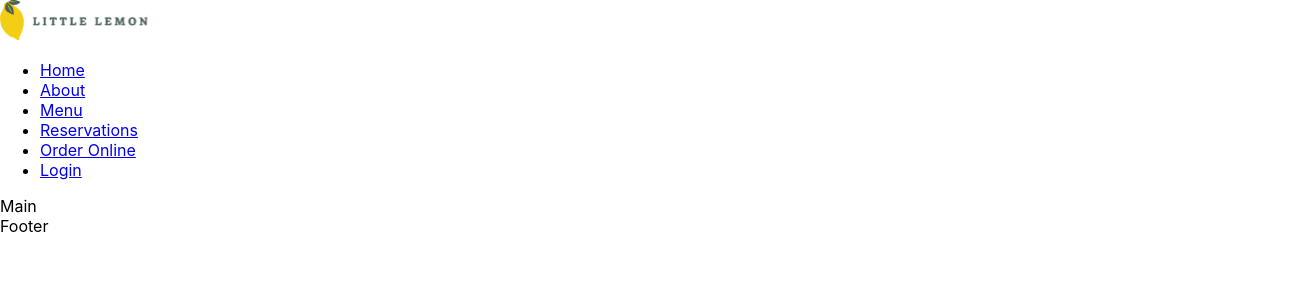
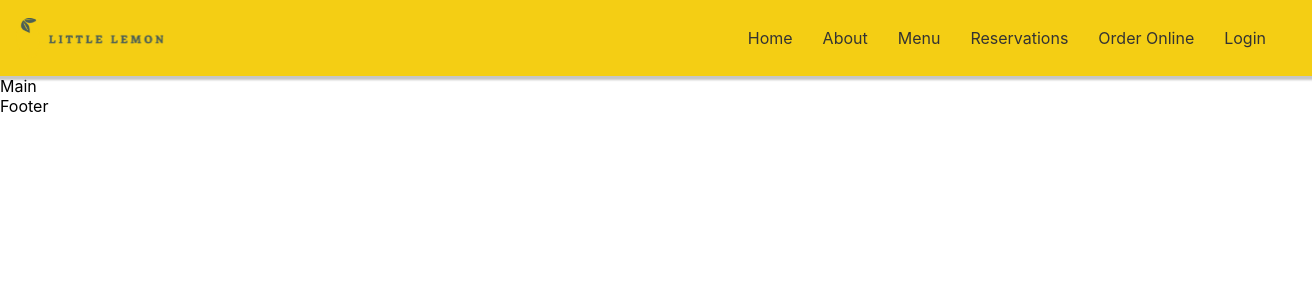
Before and after one commit to nazinamu66/little-lemon, a React (Create React App) app: page / in a window 1280 px wide. Shown: the top 300 px of the page, 1312 px wide, since content can reach past the window. Built offline with nearby package versions, Linux system fonts and the light colour scheme.

Commit message:
Nav js styling

```diff
--- a/src/App.js
+++ b/src/App.js
@@ -1,8 +1,10 @@
 
-import './App.css';
+//import './App.css';
+import'./styles.css'
 import Header from './Header';
+import Main from './Main'
 import Footer from './Footer';
-import Main from './Main'
+
 
 function App() {
   return (
--- a/src/Header.js
+++ b/src/Header.js
@@ -1,15 +1,15 @@
-import React from 'react'
-import logo from "./assets/images/Logo .svg"
-import Nav from './Nav'
-
+import React from 'react';
+import logo from './assets/images/Logo .svg';
+import Nav from './Nav';
+import './styles.css';
 
 function Header() {
   return (
-    <>
-    <img src={logo} alt='logo little lemon'/>
-    <Nav/>
-    </>
-  )
+    <div className="navigation">
+      <img src={logo} className='logo' alt="logo little lemon" />
+      <Nav />
+    </div>
+  );
 }
 
-export default Header
+export default Header;
--- a/src/Nav.js
+++ b/src/Nav.js
@@ -1,9 +1,22 @@
-import React from 'react'
+import React, { useState} from 'react'
+import ham from './assets/images/hamburger.svg'
+import './styles.css'
+
 
 function Nav() {
+    const [isNavOpen, SetIsNavOpen] = useState(false); // create a variable called isNavOpen useState Hook to toggle links on mobile
+
+    const toggleNav = () => {
+        console.log('Toggle Clicked');
+        SetIsNavOpen(!isNavOpen)
+    };
+
   return (
-    <nav>
-      <ul>
+    <nav className={`nav ${isNavOpen ? 'open' : ''}`}>
+        <div>
+        <img src={ham} className='hamburger' alt="hamburger-menu" onClick={toggleNav} />
+        </div>
+      <ul className={`links ${isNavOpen ? 'open' : ''} `}>
         <li><a href="/">Home</a></li>
         <li><a href="/about">About</a></li>
         <li><a href="/menu">Menu</a></li>
--- /dev/null
+++ b/src/styles.css
@@ -0,0 +1,51 @@
+/* styles.css */
+.navigation {
+    height: 60px;
+    width: 100%;
+    display: flex;
+    justify-content: space-between; /* Add this to space items horizontally */
+    align-items: center;
+    position: relative;
+    padding: 0.5rem 1rem; /* Adjust padding as needed */
+    background-color: #F4CE14;
+    color: black;
+    box-shadow: 0 2px 2px 2px rgba(9, 9, 9, 0.23);
+  }
+  .hamburger {
+    display: none;
+  }
+
+  .links {
+    list-style: none; /* Remove default list styles */
+    padding: 0; /* Remove default padding */
+    display: flex;
+    align-items: center; /* Vertically center links within the nav */
+  }
+
+  .links a {
+    text-decoration: none;
+    color: #333;
+    margin-right: 30px;
+  }
+  .nav.open.links{
+    display: block;
+}
+
+  @media (max-width: 768px) {
+    .hamburger{
+        display: block;
+        cursor: pointer;
+        margin-right: 30px;
+    }
+
+    .links{
+        display: none;
+    }
+
+  }
+  .open .links {
+    display: block;
+}
+  .logo {
+    /* Add any styling for the logo here */
+  }
```
Also changed, not shown: src/assets/images/hamburger.svg (added).
